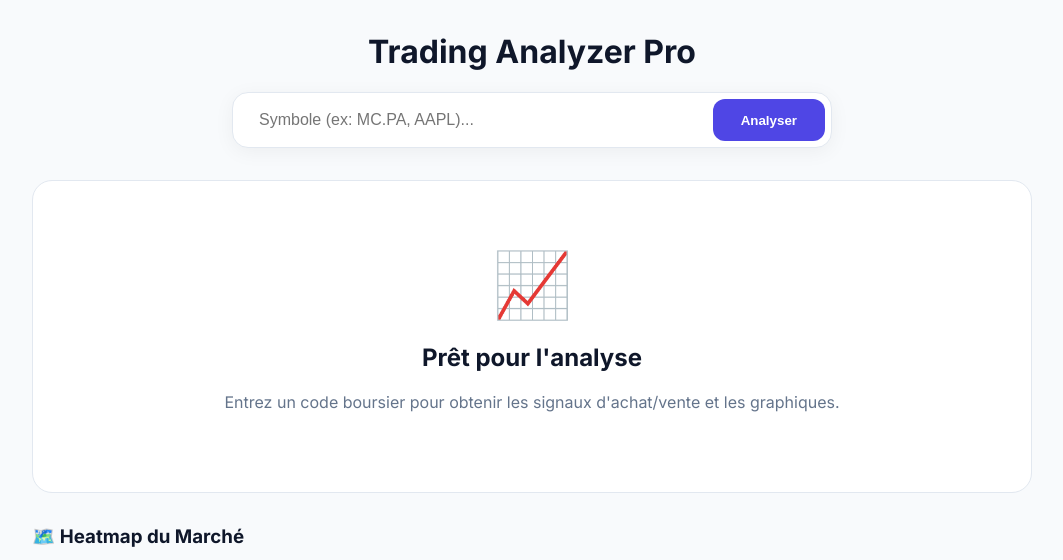
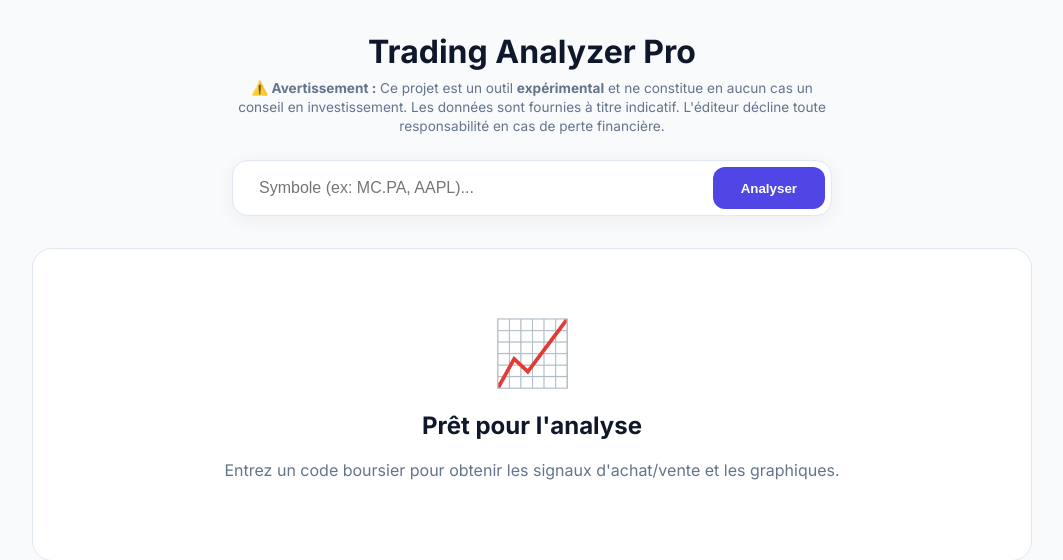
Before and after one commit to admin5004/trade-analyser-bourse, a Flask app: page /analyze in a window 1280 px wide. Shown: the top 560 px of the page, without its empty margins (108-1171 px from the left). Run offline with Flask 3, Linux system fonts and the light colour scheme; the visitor is signed in with stand-in values (Sample User, id 1); data comes from the database, SQL or seed files in the repository.

Commit message:
Compliance: Add legal disclaimer and experimental project mention above search bar

```diff
--- a/templates/index.html
+++ b/templates/index.html
@@ -30,7 +30,10 @@
 </head>
 <body>
     <div class="container">
-        <h1 style="text-align: center;">Trading Analyzer Pro</h1>
+        <h1 style="text-align: center; margin-bottom: 0.5rem;">Trading Analyzer Pro</h1>
+        <p style="text-align: center; color: #64748b; font-size: 0.85rem; max-width: 600px; margin: 0 auto 1.5rem; line-height: 1.4;">
+            <strong>⚠️ Avertissement :</strong> Ce projet est un outil <strong>expérimental</strong> et ne constitue en aucun cas un conseil en investissement. Les données sont fournies à titre indicatif. L'éditeur décline toute responsabilité en cas de perte financière.
+        </p>
 
         <div class="search-box">
             <form action="{{ url_for('ultra_search') }}" method="POST" class="search-form">
```
